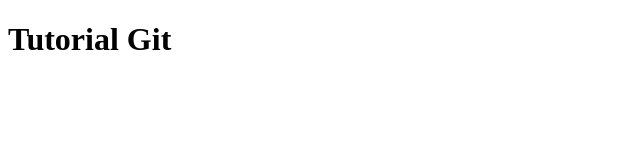
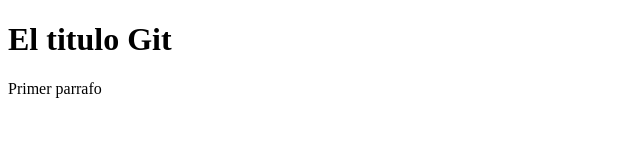
Before and after one commit to moisesdanieldiazpalomino/gitCurso2021, a plain HTML site: page Index.html in a window 1280 px wide. Shown: the whole page, without its empty margins (0-640 px from the left). Drawn offline with Linux system fonts and the light colour scheme.

Commit message:
Segundo commit: cambio de titulo

```diff
--- a/Index.html
+++ b/Index.html
@@ -7,6 +7,7 @@
     <title>Titulo</title>
 </head>
 <body>
-    <h1>Tutorial Git</h1>
+    <h1>El titulo Git</h1>
+    <p>Primer parrafo</p>
 </body>
 </html>
```
